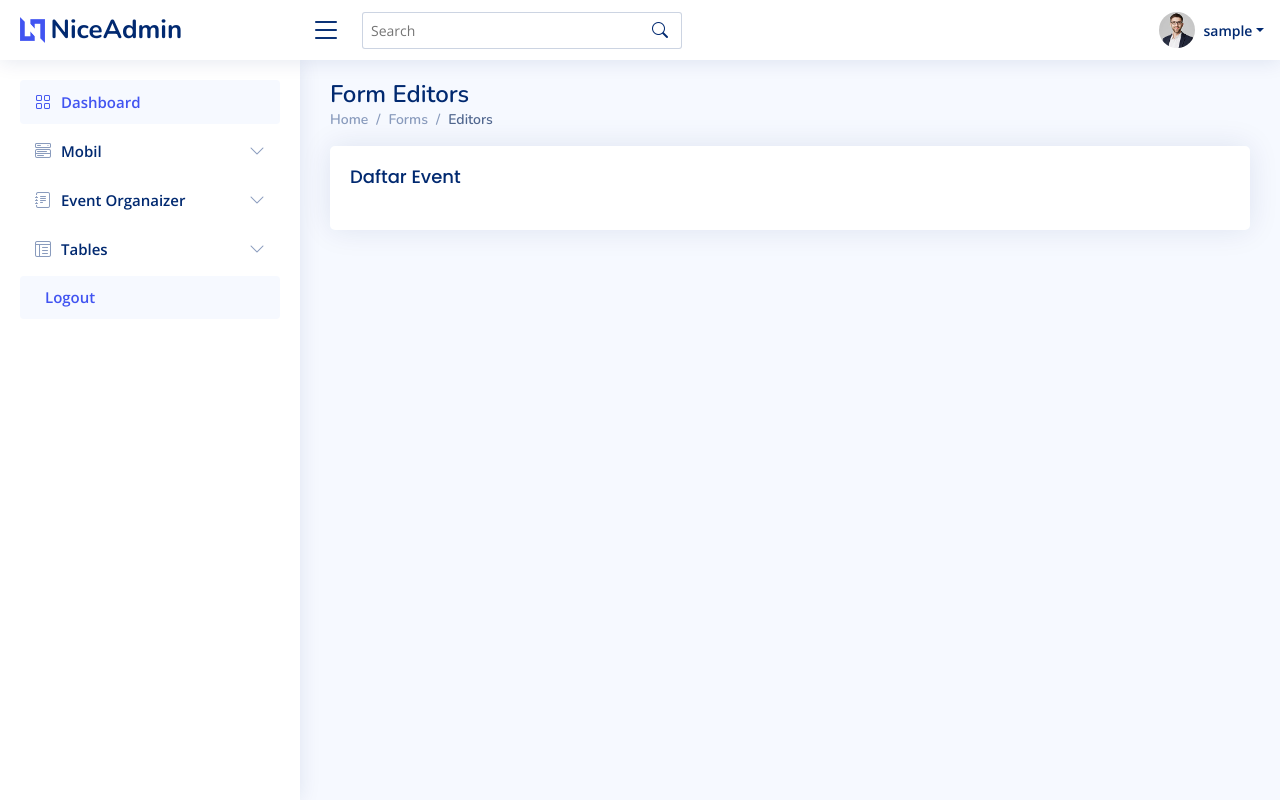
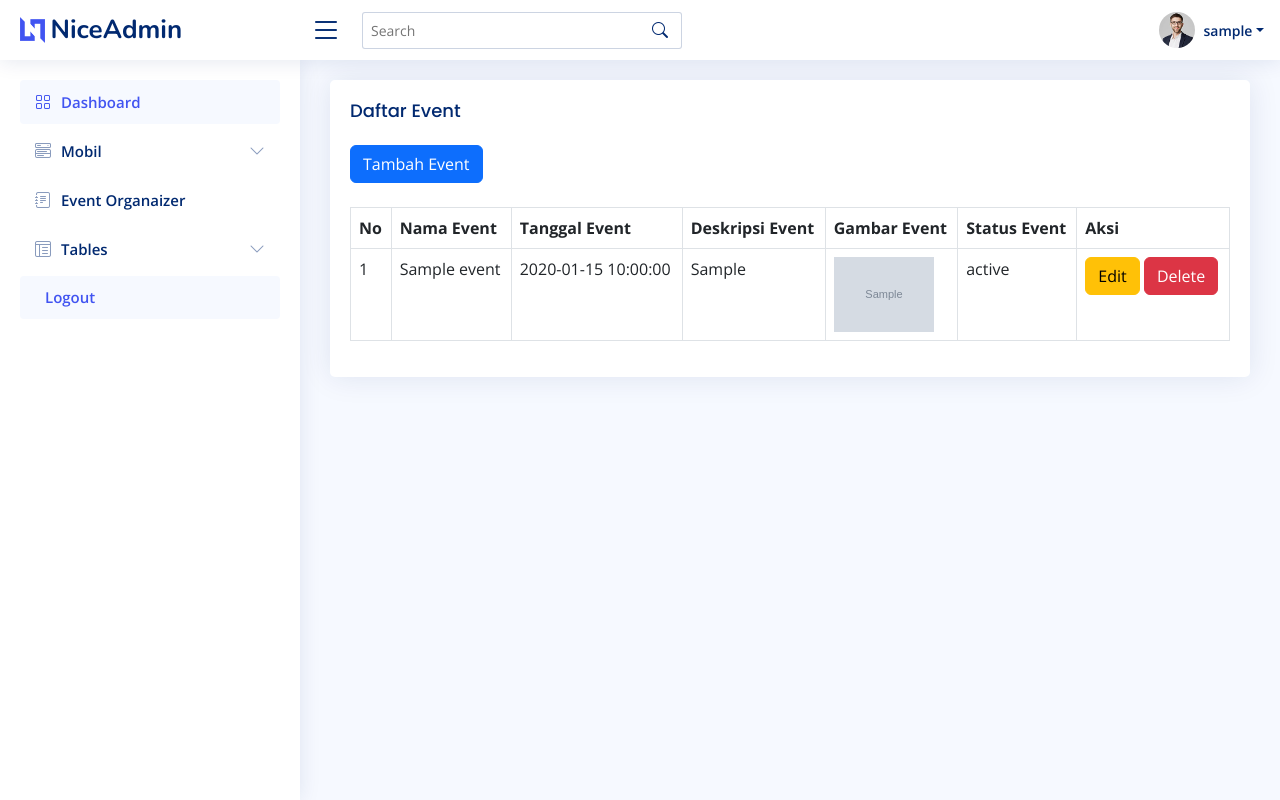
Before and after one commit to HenriHerdiyanto/A7_eventOrganaizer, a PHP site: page /admin/daftar-event.php in a window 1280 px wide. Run offline with PHP 8.4, Linux system fonts and the light colour scheme; the visitor is signed in with stand-in values (Sample User, id 1); tables that the repository leaves empty or names only in its code hold one stand-in row (values such as "Sample post"); grey boxes marked "Sample" are stand-in pictures; data that the repository does not hold is empty; some libraries are stand-ins or nearby versions.

Commit message:
update terakhir selesaikan bagian event

```diff
--- a/admin/daftar-event.php
+++ b/admin/daftar-event.php
@@ -1,16 +1,6 @@
 <?php require_once "header.php"; ?>
 <main id="main" class="main">
 
-    <div class="pagetitle">
-        <h1>Form Editors</h1>
-        <nav>
-            <ol class="breadcrumb">
-                <li class="breadcrumb-item"><a href="index.html">Home</a></li>
-                <li class="breadcrumb-item">Forms</li>
-                <li class="breadcrumb-item active">Editors</li>
-            </ol>
-        </nav>
-    </div><!-- End Page Title -->
 
     <section class="section">
         <div class="row">
@@ -19,11 +9,43 @@
                 <div class="card">
                     <div class="card-body">
                         <h5 class="card-title">Daftar Event</h5>
-
-
+                        <a href="insert-event.php" class="btn btn-primary">Tambah Event</a><br><br>
+                        <table class="table table-bordered table-hover">
+                            <thead>
+                                <tr>
+                                    <th>No</th>
+                                    <th>Nama Event</th>
+                                    <th>Tanggal Event</th>
+                                    <th>Deskripsi Event</th>
+                                    <th>Gambar Event</th>
+                                    <th>Status Event</th>
+                                    <th>Aksi</th>
+                                </tr>
+                            </thead>
+                            <tbody>
+                                <?php
+                                $sql = "SELECT * FROM event";
+                                $query = mysqli_query($koneksi, $sql);
+                                $no = 1;
+                                while ($data = mysqli_fetch_array($query)) {
+                                ?>
+                                    <tr>
+                                        <td><?php echo $no++; ?></td>
+                                        <td><?php echo $data["nama_event"]; ?></td>
+                                        <td><?php echo $data["tanggal"]; ?></td>
+                                        <td><?php echo $data["deskripsi"]; ?></td>
+                                        <td><img src="image/<?php echo $data["gambar"]; ?>" alt="" width="100px"></td>
+                                        <td><?php echo $data["status"]; ?></td>
+                                        <td>
+                                            <a href="edit-event.php?id=<?php echo $data["id_event"]; ?>" class="btn btn-warning">Edit</a>
+                                            <a href="delete-event.php?id=<?php echo $data["id_event"]; ?>" class="btn btn-danger">Delete</a>
+                                        </td>
+                                    </tr>
+                                <?php } ?>
+                            </tbody>
+                        </table>
                     </div>
                 </div>
-
             </div>
         </div>
     </section>
--- a/admin/header.php
+++ b/admin/header.php
@@ -1,11 +1,10 @@
 <?php
+include "../config.php";
 
-session_start();
 
 if (!isset($_SESSION['username'])) {
   header("Location: index.php");
 }
-include "../config.php";
 
 ?>
 <!DOCTYPE html>
@@ -177,32 +176,9 @@ include "../config.php";
       <!-- End Components Nav -->
 
       <li class="nav-item">
-        <a class="nav-link collapsed" data-bs-target="#forms-nav" data-bs-toggle="collapse" href="#">
-          <i class="bi bi-journal-text"></i><span>Event Organaizer</span><i class="bi bi-chevron-down ms-auto"></i>
+        <a class="nav-link collapsed" href="daftar-event.php">
+          <i class="bi bi-journal-text"></i><span>Event Organaizer</span>
         </a>
-        <ul id="forms-nav" class="nav-content collapse " data-bs-parent="#sidebar-nav">
-          <li>
-            <a href="daftar-event.php">
-              <i class=" bi bi-circle"></i><span>Daftar Event</span>
-            </a>
-          </li>
-          <li>
-            <a href="insert-event.php">
-              <i class="bi bi-circle"></i><span>Insert Event</span>
-            </a>
-          </li>
-          <li>
-            <a href="forms-editors.php">
-              <i class="bi bi-circle"></i><span>Change Event</span>
-            </a>
-          </li>
-          <li>
-            <a href="forms-editors.php">
-              <i class="bi bi-circle"></i><span>Delete Event</span>
-            </a>
-          </li>
-        </ul>
-      </li><!-- End Forms Nav -->
 
       <li class="nav-item">
         <a class="nav-link collapsed" data-bs-target="#tables-nav" data-bs-toggle="collapse" href="#">
```
Also changed, not shown: admin/delete-event.php (added, +10 -0 lines), admin/edit-event.php (added, +76 -0 lines), admin/insert-event.php (+17 -20 lines), admin/image/21032023172617menantea2.JPG (added), admin/image/cf3.JPG (added), admin/image/npwp palsu.JPG (added).
